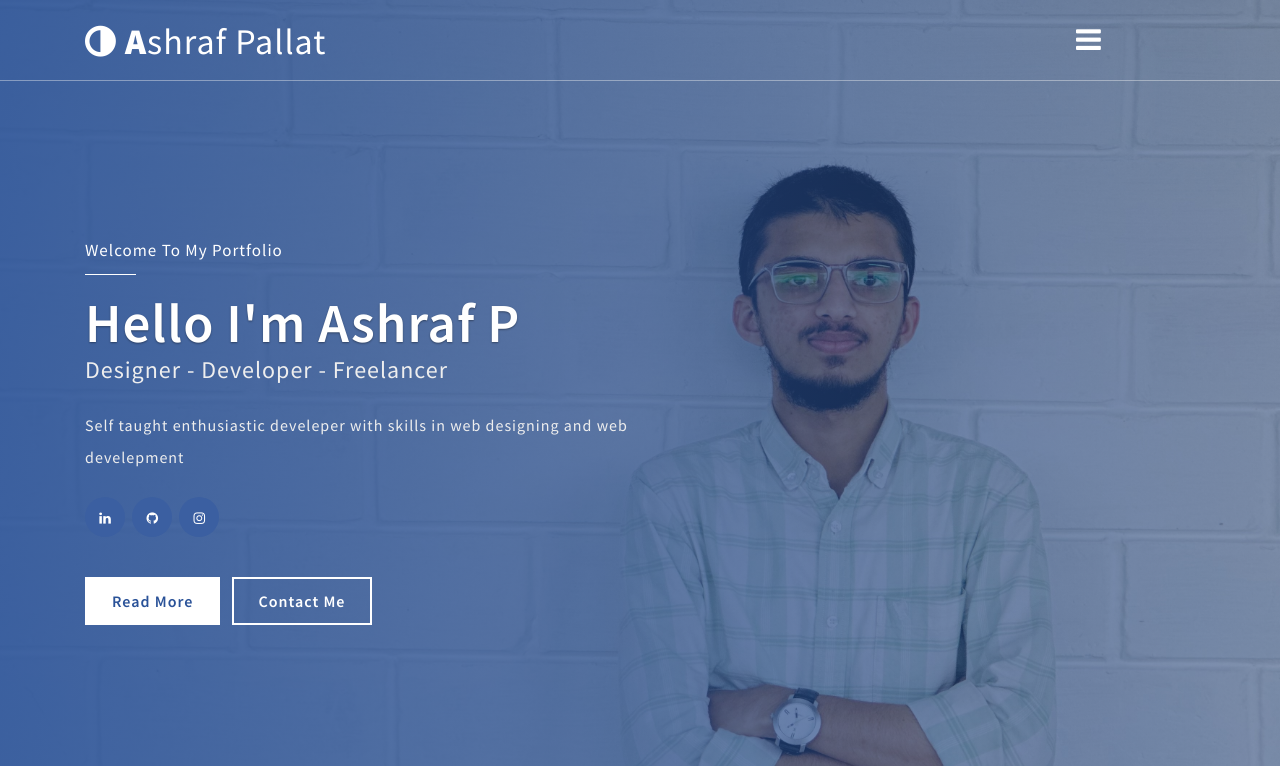
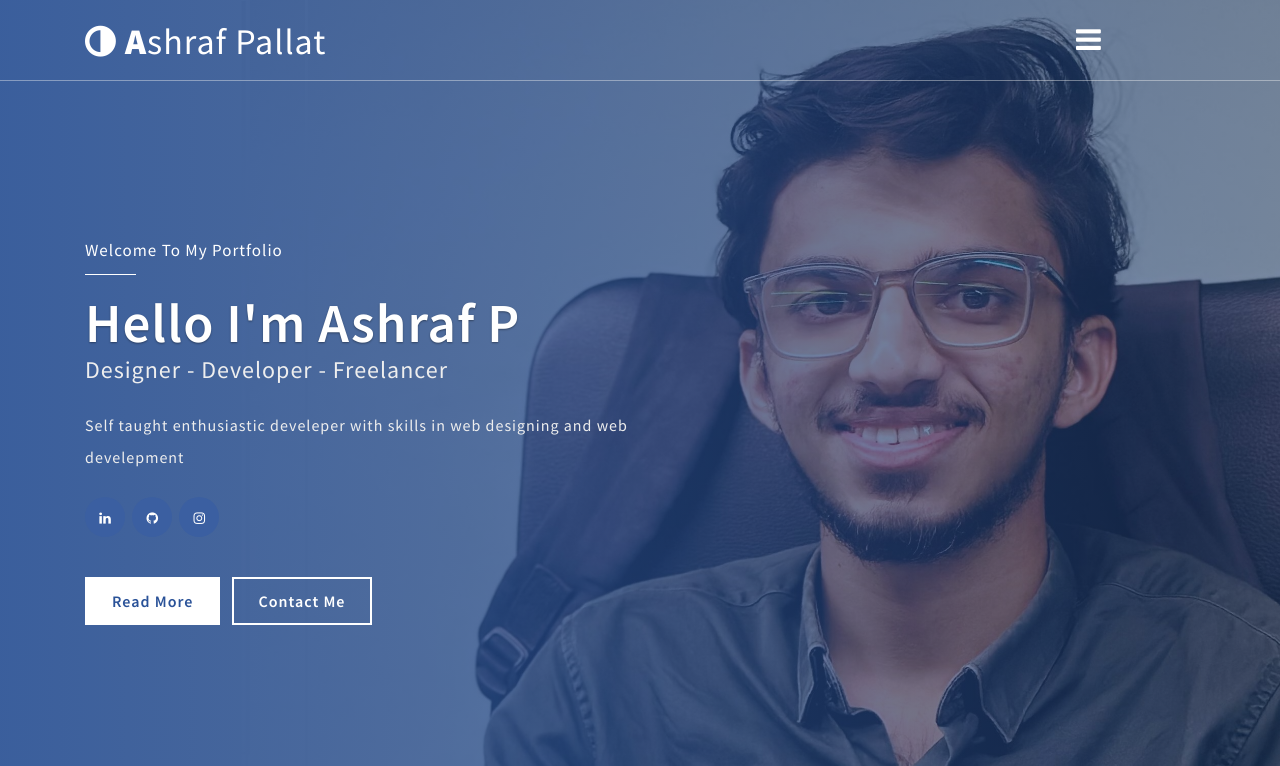
Before and after one commit to Ashrafpallat/personal_website, a plain HTML site: page index.html in a window 1280 px wide. Shown: the top 766 px of the page. Drawn offline with nearby package versions, Linux system fonts and the light colour scheme.

Commit message:
main photo changed

```diff
--- a/css/style.css
+++ b/css/style.css
@@ -212,7 +212,7 @@ a.scroll.bnr-btn i{
 
 .banner-w3pvt {
 	/* background: url(../images/banner.jpg) no-repeat center; */
-	background: url(../images/banner2.jpg) no-repeat center;
+	background: url(../images/ashraf\ profil\ pic.jpg) no-repeat center;
 
 	background-size: cover;
 	position: relative;
@@ -551,7 +551,7 @@ p.sub-meta {
 .box9 .icon li a{display:block;width:38px;height:38px;background:#f39c12;font-size:15px;color:#fff;margin-right:5px;transition:all .35s ease 0s;-webkit-transition:all .35s ease 0s}
 .box9 .icon a:hover{background:#fff;color:#f39c12;}
 @media only screen and (max-width:990px){}
-}
+
 p.paragraph {
     color: #888;
     font-size: 16px;
```
Also changed, not shown: images/ashraf profil pic.jpg (added), images/ashraf.jpg (deleted).
